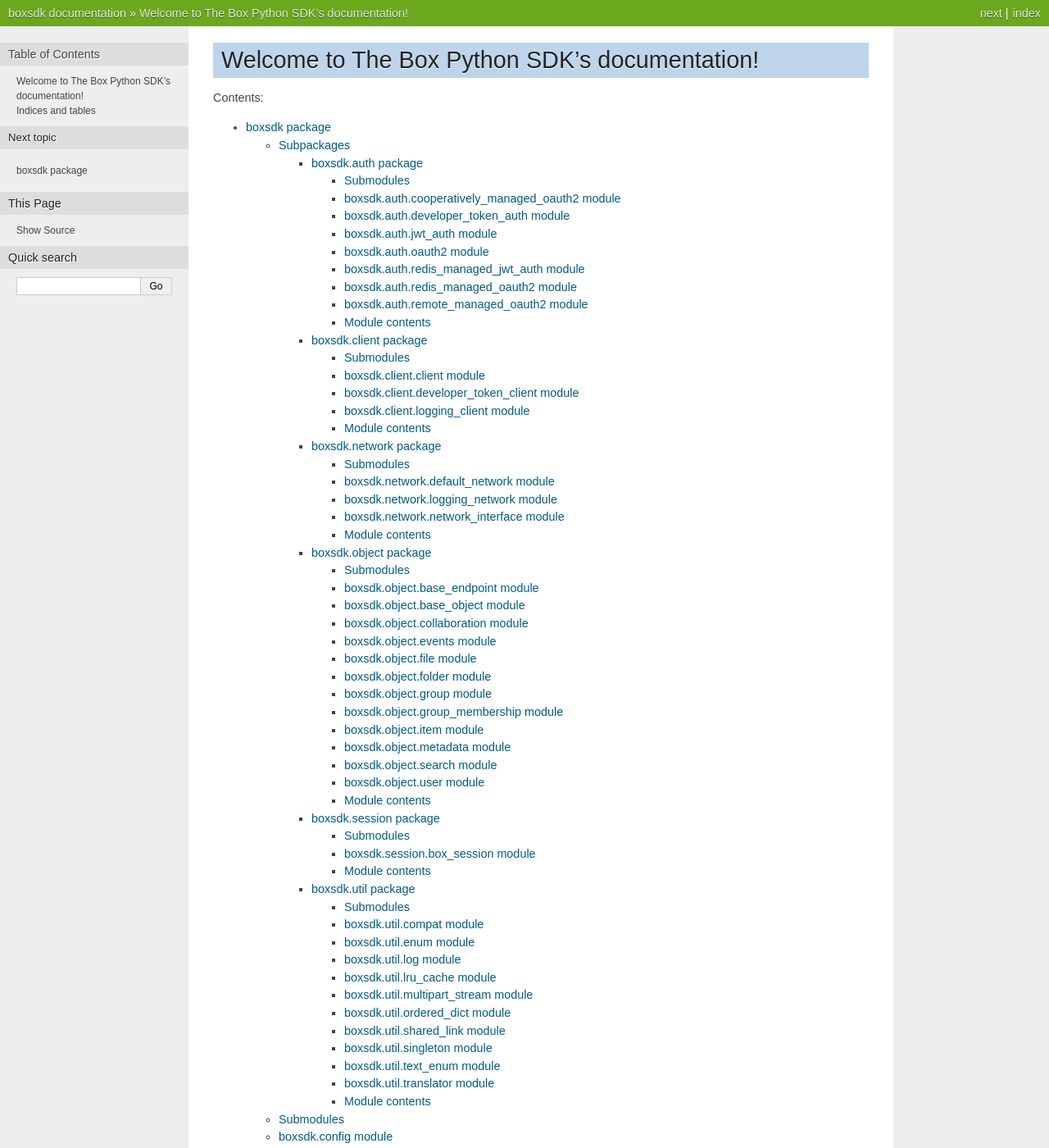
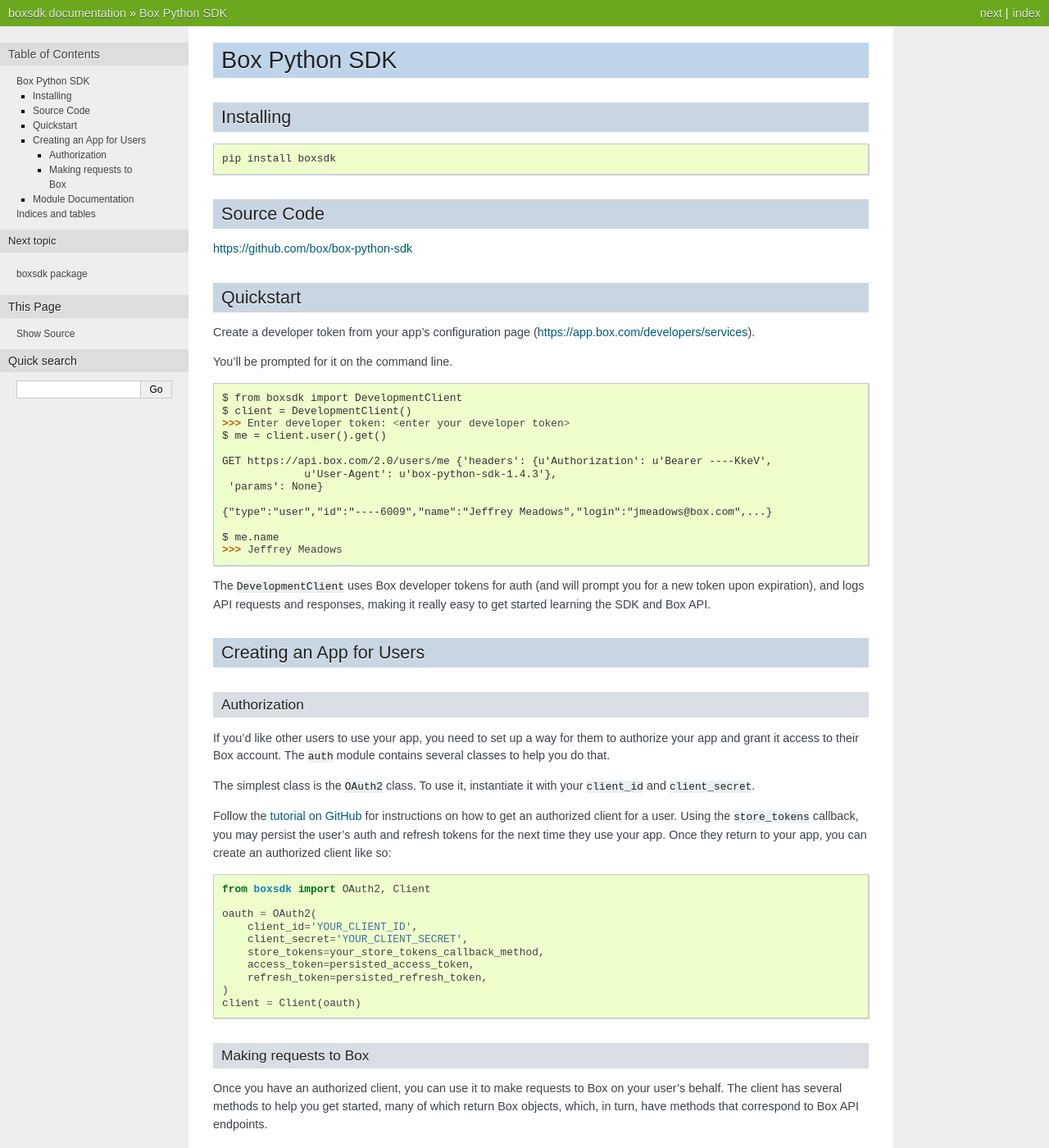
Before and after one commit to box/box-python-sdk, a Sphinx documentation site: the page built from docs/source/index.rst, in a window 1280 px wide and 1400 px high. Shown: the whole window at 82% size. Built offline with Sphinx 7.4.7, drawn with Linux system fonts in a browser that asks for light colours; the version number could not be read and is left out; some of the changed text lies outside the part shown.

Commit message:
Improve docs.

```diff
--- a/README.rst
+++ b/README.rst
@@ -262,11 +262,10 @@
 .. code-block:: python
 
     # https://box-content.readme.io/reference#get-metadata-schema
-    from boxsdk.config import API
     # Returns a Python dictionary containing the result of the API request
     json_response = client.make_request(
         'GET',
-        '{0}/metadata_templates/enterprise/customer/schema'.format(API.BASE_API_URL),
+        client.get_url('metadata_templates', 'enterprise', 'customer', 'schema'),
     ).json()
 
 ``make_request()`` takes two parameters:
@@ -274,8 +273,7 @@
 - ``method`` -an HTTP verb like ``GET`` or ``POST``
 - ``url`` - the URL of the requested API endpoint
 
-``boxsdk.config.API`` is an object specifying which URLs to use in order to access the Box API. It can be used for
-formatting the URLs to use with ``make_request``. Box objects also have a ``get_url`` method. Pass it an endpoint
+The ``Client`` class and Box objects have a ``get_url`` method. Pass it an endpoint
 to get the correct URL for use with that object and endpoint.
 
 Box Developer Edition
--- a/docs/source/index.rst
+++ b/docs/source/index.rst
@@ -3,15 +3,98 @@
    You can adapt this file completely to your liking, but it should at least
    contain the root `toctree` directive.
 
-Welcome to The Box Python SDK's documentation!
-===================================
+Box Python SDK
+==============
 
-Contents:
+
+Installing
+----------
+
+.. code-block:: console
+
+    pip install boxsdk
+
+
+Source Code
+-----------
+
+https://github.com/box/box-python-sdk
+
+
+Quickstart
+----------
+
+Create a developer token from your app's configuration page (https://app.box.com/developers/services).
+
+You'll be prompted for it on the command line.
+
+.. code-block:: pycon
+
+    $ from boxsdk import DevelopmentClient
+    $ client = DevelopmentClient()
+    >>> Enter developer token: <enter your developer token>
+    $ me = client.user().get()
+
+    GET https://api.box.com/2.0/users/me {'headers': {u'Authorization': u'Bearer ----KkeV',
+                 u'User-Agent': u'box-python-sdk-1.4.3'},
+     'params': None}
+
+    {"type":"user","id":"----6009","name":"Jeffrey Meadows","login":"jmeadows@box.com",...}
+
+    $ me.name
+    >>> Jeffrey Meadows
+
+The ``DevelopmentClient`` uses Box developer tokens for auth (and will prompt you for a new token upon
+expiration), and logs API requests and responses, making it really easy to get started learning the SDK and Box API.
+
+
+Creating an App for Users
+-------------------------
+
+Authorization
+~~~~~~~~~~~~~
+
+If you'd like other users to use your app, you need to set up a way for them to authorize your app and
+grant it access to their Box account. The ``auth`` module contains several classes to help you do that.
+
+The simplest class is the ``OAuth2`` class. To use it, instantiate it with your ``client_id`` and ``client_secret``.
+
+Follow the `tutorial on GitHub <https://github.com/box/box-python-sdk/blob/master/README.rst#id2>`_ for
+instructions on how to get an authorized client for a user. Using the ``store_tokens`` callback, you may persist
+the user's auth and refresh tokens for the next time they use your app. Once they return to your app, you can
+create an authorized client like so:
+
+.. code-block:: python
+
+    from boxsdk import OAuth2, Client
+
+    oauth = OAuth2(
+        client_id='YOUR_CLIENT_ID',
+        client_secret='YOUR_CLIENT_SECRET',
+        store_tokens=your_store_tokens_callback_method,
+        access_token=persisted_access_token,
+        refresh_token=persisted_refresh_token,
+    )
+    client = Client(oauth)
+
+
+Making requests to Box
+~~~~~~~~~~~~~~~~~~~~~~
+
+Once you have an authorized client, you can use it to make requests to Box on your user's behalf. The client
+has several methods to help you get started, many of which return Box objects, which, in turn, have methods that
+correspond to Box API endpoints.
+
+The module documentation below describes each of these methods and which parameters they require. Some API endpoints
+do not have corresponding SDK methods; for those, you can use the generic ``make_request`` method of the client.
+
+Module Documentation
+--------------------
 
 .. toctree::
-   :maxdepth: 4
+    :maxdepth: 4
 
-   boxsdk
+    boxsdk
 
 
 Indices and tables
```
Also changed, not shown: docs/source/boxsdk.util.rst (+8 -0 lines), 3 other files.
